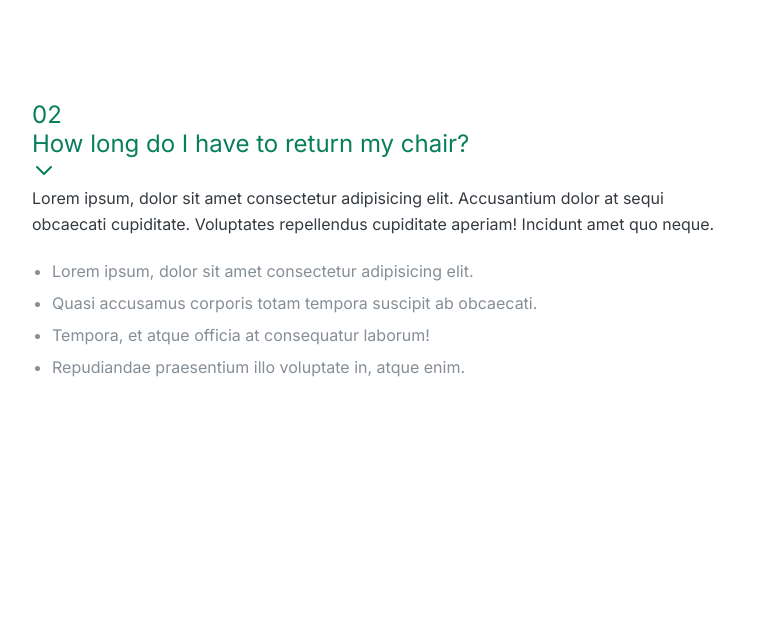
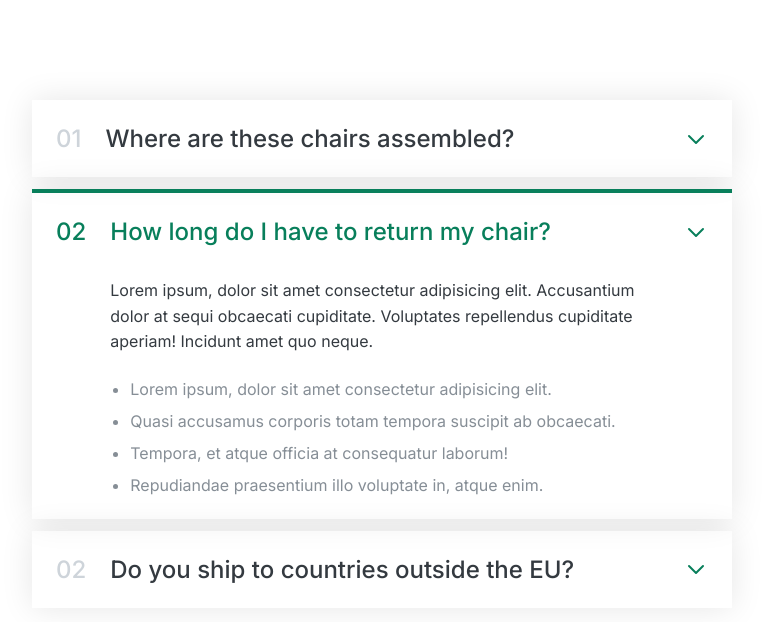
Before and after one commit to jakubwrobel2003/udemy-html-css, a plain HTML site: page 06-Components/01-accordion.html in a window 1280 px wide. Shown: the whole page, without its empty margins (258-1021 px from the left). Drawn offline with Linux system fonts and the light colour scheme.

Commit message:
according components all

```diff
--- a/06-Components/01-accordion.html
+++ b/06-Components/01-accordion.html
@@ -33,14 +33,27 @@
       .accordion {
         width: 700px;
         margin: 100px auto;
+        display: flex;
+        flex-direction: column;
+        gap: 12px;
       }
       .item {
+        box-shadow: 0 0 32px rgba(0, 0, 0, 0.1);
+        padding: 24px;
+        display: grid;
+        grid-template-columns: auto 1fr auto;
+        column-gap: 24px;
+        row-gap: 32px;
+        align-items: center;
       }
       .number,
       .text {
         font-size: 24px;
-        font-style: 500;
-        color: #087f5b;
+        font-weight: 500;
+        /* color: #087f5b; */
+      }
+      .number {
+        color: #ced4da;
       }
       .text {
       }
@@ -48,6 +61,10 @@
         width: 24px;
         height: 24px;
         stroke: #087f5b;
+      }
+      .hidden-box {
+        grid-column: 2;
+        display: none;
       }
       .hidden-box p {
         line-height: 1.6;
@@ -60,17 +77,92 @@
         flex-direction: column;
         gap: 12px;
       }
-      /* .hidden-box ul {
-        margin-bottom: 12px;
-      } */
+      .open {
+        border-top: 4px solid #087f5b;
+      }
+      .open .hidden-box {
+        display: block;
+      }
+      .open .number,
+      .open .text {
+        color: #087f5b;
+      }
     </style>
   </head>
 
   <body>
     <div class="accordion">
       <div class="item">
+        <p class="number">01</p>
+        <p class="text">Where are these chairs assembled?</p>
+        <svg
+          xmlns="http://www.w3.org/2000/svg"
+          class="icon"
+          fill="none"
+          viewBox="0 0 24 24"
+          stroke="currentColor"
+          stroke-width="2"
+        >
+          <path
+            stroke-linecap="round"
+            stroke-linejoin="round"
+            d="M19 9l-7 7-7-7"
+          />
+        </svg>
+        <div class="hidden-box">
+          <p>
+            Lorem ipsum, dolor sit amet consectetur adipisicing elit.
+            Accusantium dolor at sequi obcaecati cupiditate. Voluptates
+            repellendus cupiditate aperiam! Incidunt amet quo neque.
+          </p>
+          <ul>
+            <li>Lorem ipsum, dolor sit amet consectetur adipisicing elit.</li>
+            <li>
+              Quasi accusamus corporis totam tempora suscipit ab obcaecati.
+            </li>
+            <li>Tempora, et atque officia at consequatur laborum!</li>
+            <li>Repudiandae praesentium illo voluptate in, atque enim.</li>
+          </ul>
+        </div>
+      </div>
+
+      <div class="item open">
         <p class="number">02</p>
         <p class="text">How long do I have to return my chair?</p>
+        <svg
+          xmlns="http://www.w3.org/2000/svg"
+          class="icon"
+          fill="none"
+          viewBox="0 0 24 24"
+          stroke="currentColor"
+          stroke-width="2"
+        >
+          <path
+            stroke-linecap="round"
+            stroke-linejoin="round"
+            d="M19 9l-7 7-7-7"
+          />
+        </svg>
+        <div class="hidden-box">
+          <p>
+            Lorem ipsum, dolor sit amet consectetur adipisicing elit.
+            Accusantium dolor at sequi obcaecati cupiditate. Voluptates
+            repellendus cupiditate aperiam! Incidunt amet quo neque.
+          </p>
+          <ul>
+            <li>Lorem ipsum, dolor sit amet consectetur adipisicing elit.</li>
+            <li>
+              Quasi accusamus corporis totam tempora suscipit ab obcaecati.
+            </li>
+            <li>Tempora, et atque officia at consequatur laborum!</li>
+            <li>Repudiandae praesentium illo voluptate in, atque enim.</li>
+          </ul>
+        </div>
+      </div>
+
+      <div class="item">
+        <p class="number">02</p>
+        <p class="text">Do you ship to countries outside the EU?</p>
         <svg
           xmlns="http://www.w3.org/2000/svg"
           class="icon"
```
